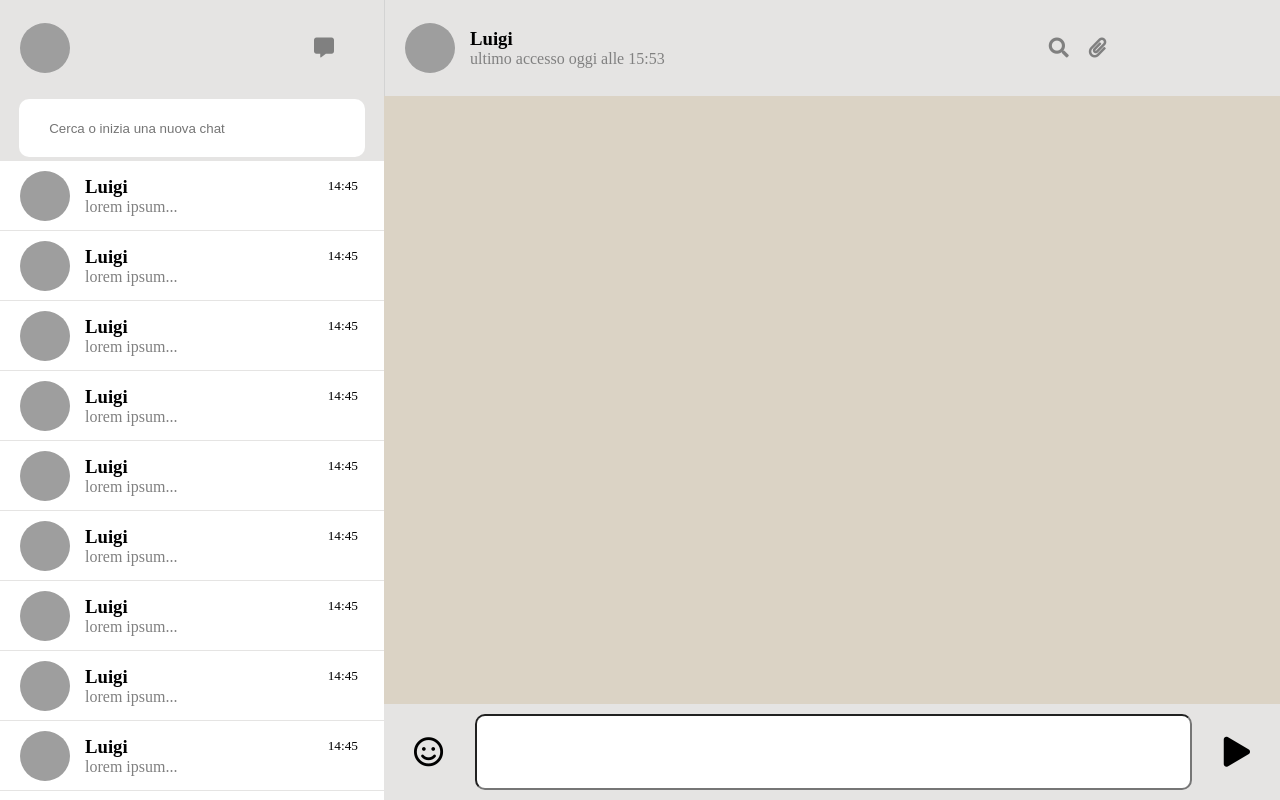
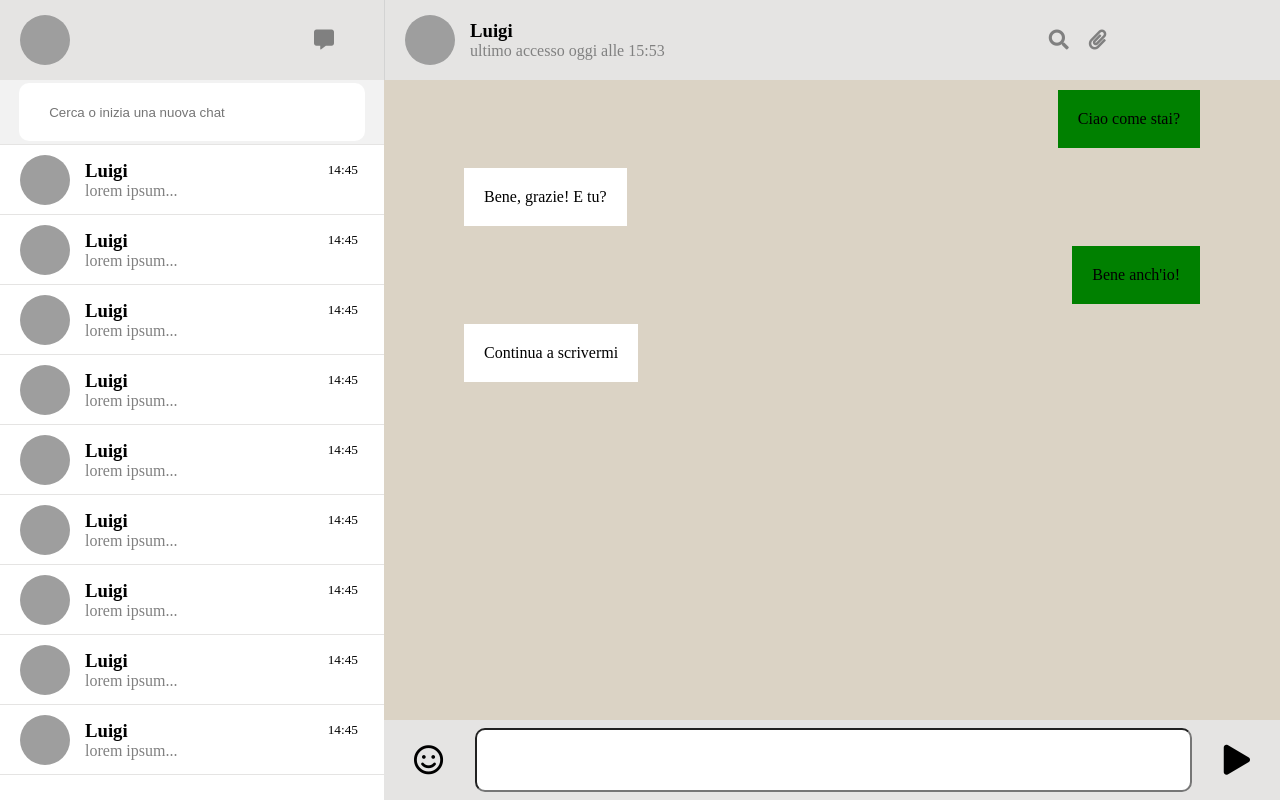
Before and after one commit to danielevitale/boolzapp, a plain HTML site: page index.html in a window 1280 px wide. Drawn offline with nearby package versions, Linux system fonts and the light colour scheme; grey boxes are pictures that could not be loaded.

Commit message:
Fine Milestone 1

```diff
--- a/index.html
+++ b/index.html
@@ -168,9 +168,39 @@
               </div>
             </div>
           </div>
+
+          <div class="box-messages">
+            <div class="contenitore_messaggio">
+              <div class="messaggio_utente">
+                Ciao come stai?
+              </div>
+            </div>
+            <div class="contenitore_messaggio">
+              <div class="messaggio_interlocutore">
+                Bene, grazie! E tu?
+              </div>
+            </div>
+            <div class="contenitore_messaggio">
+              <div class="messaggio_utente">
+                Bene anch'io!
+              </div>
+            </div>
+            <div class="contenitore_messaggio">
+              <div class="messaggio_interlocutore">
+                Continua a scrivermi
+              </div>
+            </div>
+          </div>
+
+          <!-- Contenitore nascosto da utilizzare come template per i messaggi dell'utente-->
+          <div class="contenitore_messaggio nascosto">
+            <div class="messaggio_utente">
+            </div>
+          </div>
+
           <div class="invio_mess">
             <i class="far fa-smile"></i>
-            <input type="text" name="" value="">
+            <input type="text" value="">
             <i class="fas fa-play"></i>
           </div>
         </div>
--- a/script.js
+++ b/script.js
@@ -1,6 +1,19 @@
+// Quando si passa con il mouse sulle conversazioni cambia il loro colore di background
 $(".messages").mouseenter(function() {
   $(this).css("background", "#e5e4e3");
 })
 $(".messages").mouseleave(function() {
   $(this).css("background", "white");
+});
+
+// Al click sul tasto di invio messaggio, il messaggio compare sullo schermo
+$(".fas.fa-play").click(function() {
+  if($(".invio_mess input").val() != '') {
+    var template = $(".contenitore_messaggio.nascosto").clone();
+    template.removeClass("nascosto");
+    var testo = $(".invio_mess input").val();
+    $(".invio_mess input").val('')
+    template.children(".messaggio_utente").text(testo)
+    $(".box-messages").append(template);
+  }
 })
--- a/style.css
+++ b/style.css
@@ -24,7 +24,7 @@
 }
 
 .foto {
-  height: 12%;
+  height: 10%;
   background-color: #e5e4e3;
   display: flex;
   justify-content: space-between;
@@ -49,7 +49,7 @@ img {
   display: flex;
   align-items: center;
   justify-content: center;
-  background-color: #e5e4e3;
+  background-color: #f2f2f2;
 }
 
 .search input {
@@ -91,15 +91,12 @@ img {
 }
 
 .contatto, .invio_mess {
-  height: 12%;
+  height: 10%;
   background-color: #e5e4e3;
 }
 
 .invio_mess {
   width: 100%;
-  position: absolute;
-  bottom: 0;
-  left: 0;
   display: flex;
   justify-content: space-between;
   align-items: center;
@@ -137,3 +134,32 @@ img {
   font-size: 30px;
   margin-right: 30px;
 }
+
+.messaggio_utente {
+  max-width: 500px;
+  padding: 20px;
+  float: right;
+  background-color: green;
+  margin: 10px 80px;
+}
+
+.messaggio_interlocutore {
+  max-width: 500px;
+  padding: 20px;
+  float: left;
+  background-color: white;
+  margin: 10px 80px;
+}
+
+.box-messages {
+  height: 80%;
+  overflow: auto;
+}
+
+.contenitore_messaggio {
+  overflow: auto;
+}
+
+.nascosto {
+  display: none;
+}
```
Lines whose indentation alone changed are shown as unchanged.
